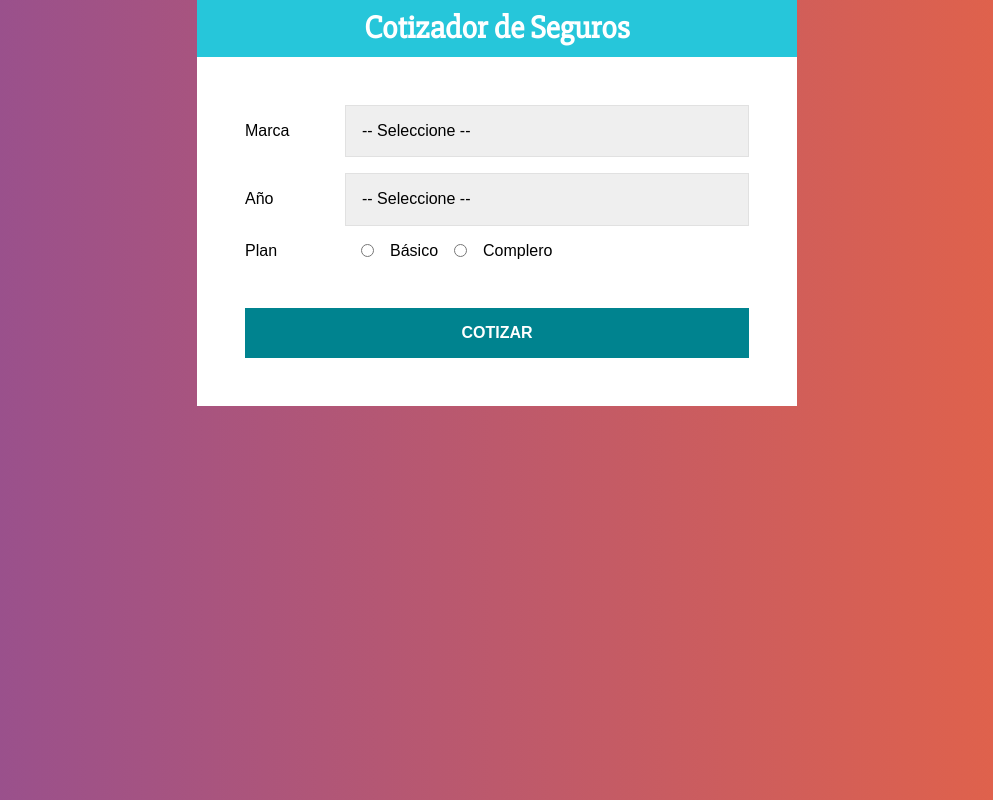
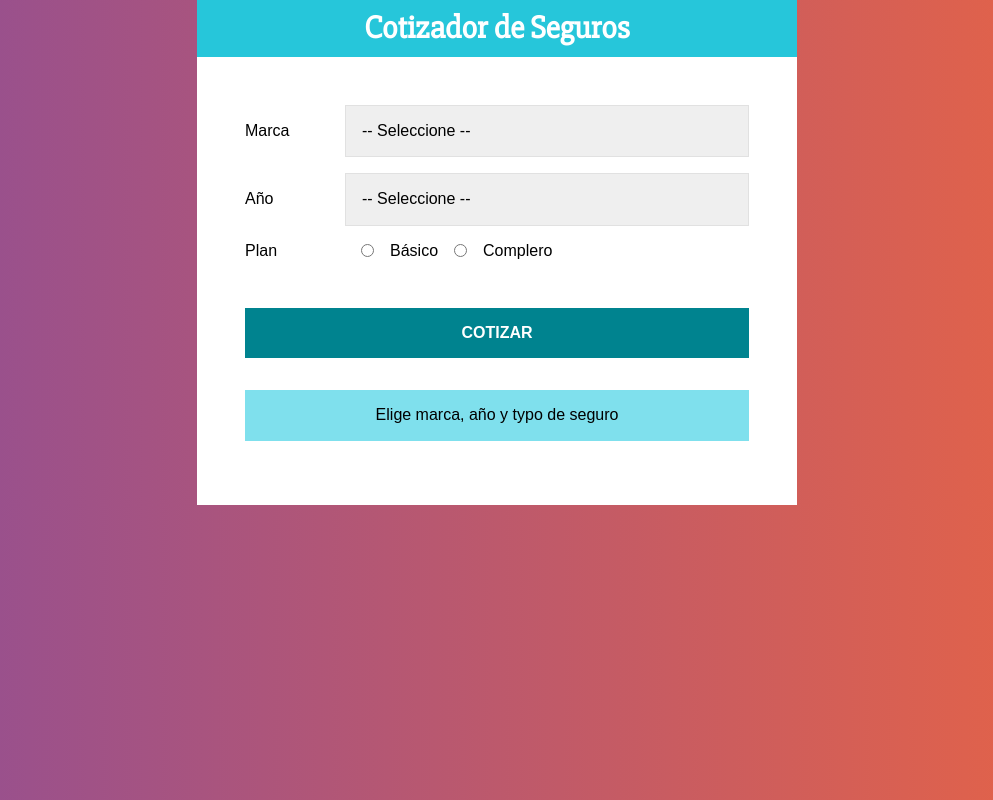
Before and after one commit to AlexanderAyra/Cotizador-de-Seguros, a React (Create React App) app: page / in a window 1280 px wide. Shown: the whole page, without its empty margins (143-1136 px from the left). Built offline with nearby package versions, Linux system fonts and the light colour scheme.

Commit message:
Mostrando el Total a pagar

```diff
--- a/src/App.js
+++ b/src/App.js
@@ -2,6 +2,7 @@ import React, { useState } from 'react'
 import Header from './components/Header'
 import Formulario from './components/Formulario'
 import Resumen from './components/Resumen'
+import Resultado from './components/Resultado'
 
 import styled from '@emotion/styled'
 
@@ -25,7 +26,7 @@ function App() {
 		},
 	})
 
-	const { datos } = resumen
+	const { cotizacion, datos } = resumen
 
 	return (
 		<Contenedor className='App'>
@@ -33,6 +34,7 @@ function App() {
 			<ContenedorFormulario>
 				<Formulario setResumen={setResumen} />
 				<Resumen datos={datos} />
+				<Resultado cotizacion={cotizacion} />
 			</ContenedorFormulario>
 		</Contenedor>
 	)
--- a/src/components/Resultado.jsx
+++ b/src/components/Resultado.jsx
@@ -0,0 +1,42 @@
+import React from 'react'
+import styled from '@emotion/styled'
+
+const Mensaje = styled.p`
+	background-color: rgb(127, 224, 237);
+	margin-top: 2rem;
+	padding: 1rem;
+	text-align: center;
+`
+
+const ResultadoCotizacion = styled.div`
+	text-align: center;
+	padding: 0.5rem;
+	border: 1px solid #26c6da;
+	background-color: rgb(127, 224, 237);
+	margin-top: 1rem;
+	position: relative;
+`
+
+const TextoCotizacion = styled.p`
+	color: #00838f;
+	padding: 1rem;
+	text-transform: uppercase;
+	font-weight: bold;
+	margin: 0;
+`
+
+const Resultado = ({ cotizacion }) => {
+	return (
+		<div>
+			{cotizacion === 0 ? (
+				<Mensaje>Elige marca, año y typo de seguro</Mensaje>
+			) : (
+				<ResultadoCotizacion>
+					<TextoCotizacion>El total: ${cotizacion}</TextoCotizacion>
+				</ResultadoCotizacion>
+			)}
+		</div>
+	)
+}
+
+export default Resultado
```
